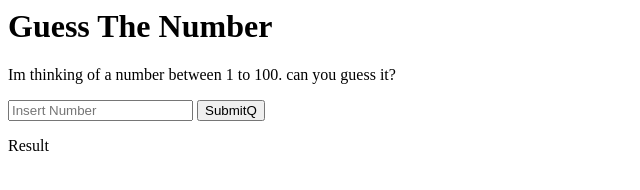
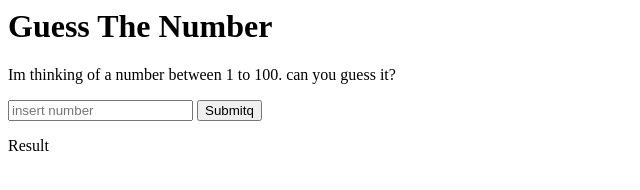
Before and after one commit to hakimi445/guessthenumber, a plain HTML site: page index.html in a window 1280 px wide. Shown: the full height of the page, 0-640 px from the left. Drawn offline with Linux system fonts and the light colour scheme.

Commit message:
Update index.html

```diff
--- a/index.html
+++ b/index.html
@@ -6,9 +6,9 @@
     <h1>Guess The Number</h1>
     <p>Im thinking of a number between 1 to 100.
       can you guess it?</p>
-    <input type ="number" placeholder ="Insert Number"
+    <input type ="number" placeholder ="insert number"
     id="guess"></input>
-    <button>SubmitQ</button>
+    <button>Submitq</button>
     <p>Result</p>
   </body>
 </html>
```
